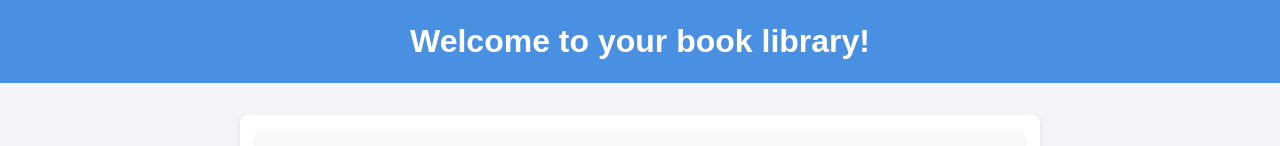
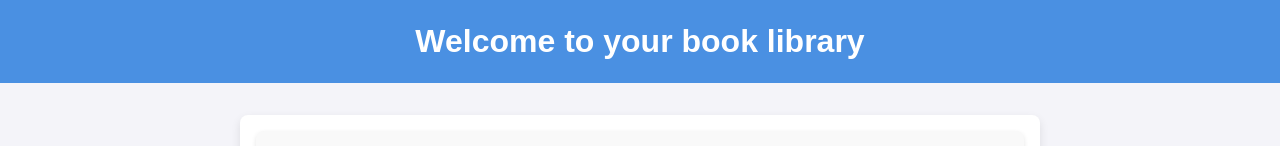
Before and after one commit to jinxojin/library, a plain HTML site: page index.html in a window 1280 px wide. Shown: the top 146 px of the page. Drawn offline with Linux system fonts and the light colour scheme; a web font is replaced by a local one.

Commit message:
Git test

```diff
--- a/index.html
+++ b/index.html
@@ -15,7 +15,7 @@
   </head>
   <body>
     <header>
-      <h1>Welcome to your book library!</h1>
+      <h1>Welcome to your book library</h1>
     </header>
 
     <main>
```
